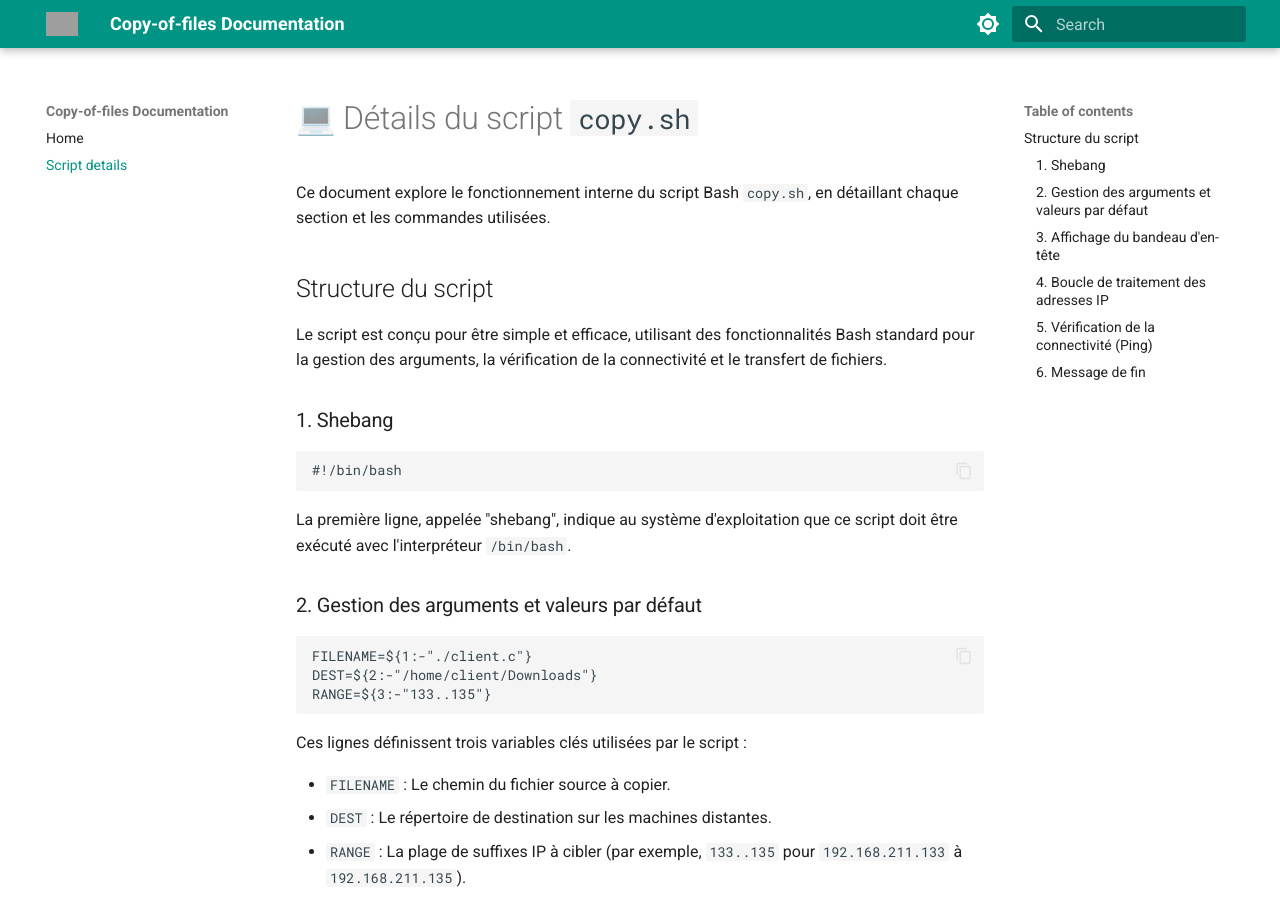
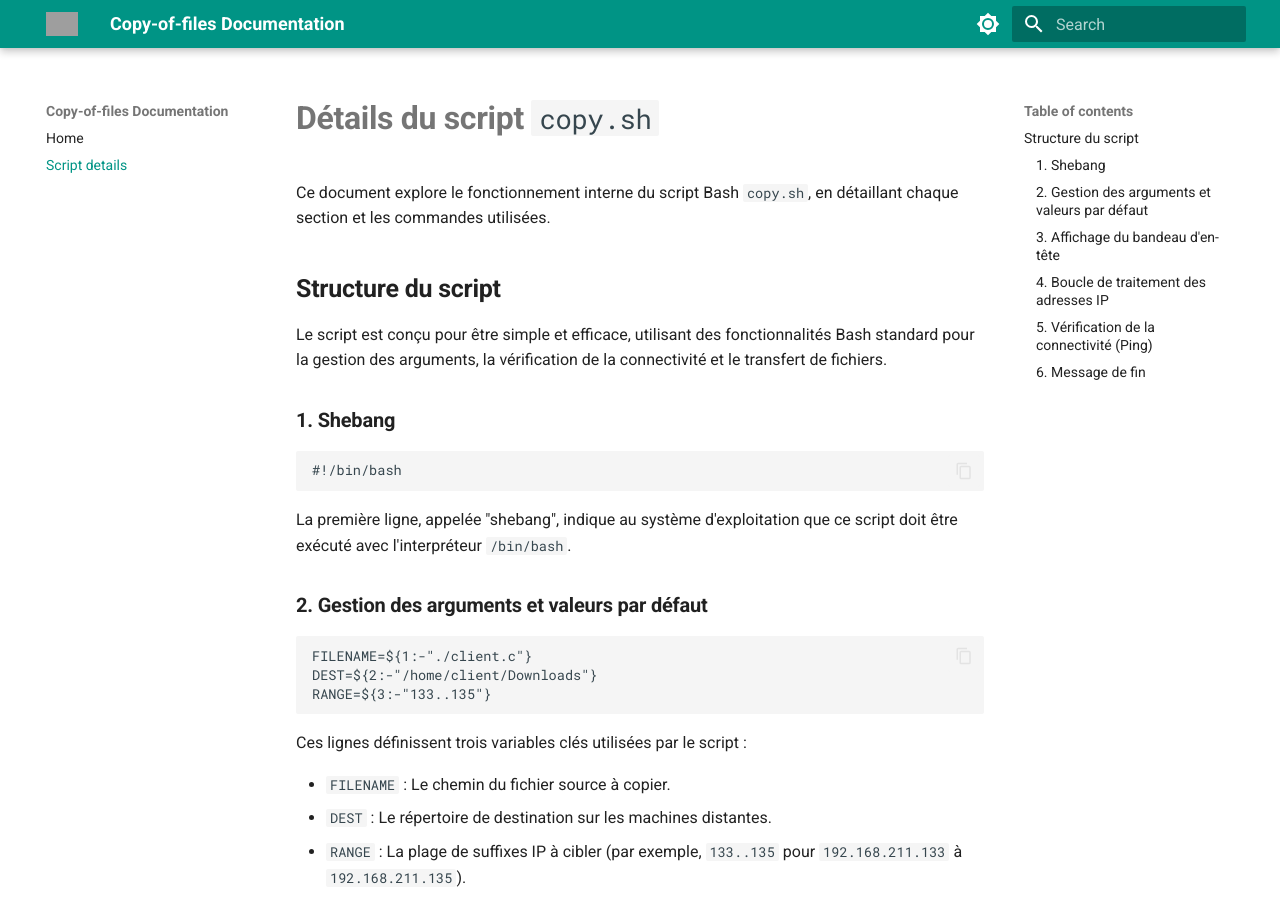
Before and after one commit to Njiecheu/copy-of-files, an MkDocs documentation site: the page built from docs/script.md, in a window 1280 px wide and 900 px high. Built offline with MkDocs 1.6.1 and Material for MkDocs 9.7.7, drawn with Linux system fonts in a browser that asks for light colours; grey boxes are pictures that could not be loaded.

Commit message:
Update documentation

````diff
--- a/docs/script.md
+++ b/docs/script.md
@@ -1,12 +1,12 @@
-# 💻 Détails du script `copy.sh`
+# **Détails du script** `copy.sh`
 
 Ce document explore le fonctionnement interne du script Bash `copy.sh`, en détaillant chaque section et les commandes utilisées.
 
-## Structure du script
+## **Structure du script**
 
 Le script est conçu pour être simple et efficace, utilisant des fonctionnalités Bash standard pour la gestion des arguments, la vérification de la connectivité et le transfert de fichiers.
 
-### 1. Shebang
+### **1. Shebang**
 
 ```bash
 #!/bin/bash
@@ -14,7 +14,7 @@ Le script est conçu pour être simple et efficace, utilisant des fonctionnalit
 
 La première ligne, appelée "shebang", indique au système d'exploitation que ce script doit être exécuté avec l'interpréteur `/bin/bash`.
 
-### 2. Gestion des arguments et valeurs par défaut
+### **2. Gestion des arguments et valeurs par défaut**
 
 ```bash
 FILENAME=${1:-"./client.c"}
@@ -33,7 +33,7 @@ L'opérateur `${VAR:-default_value}` est une fonctionnalité Bash qui assigne `d
 -   `$1`, `$2`, `$3` représentent les premier, deuxième et troisième arguments passés au script lors de son exécution.
 -   Si un argument est fourni, il est utilisé. Sinon, la valeur par défaut est appliquée.
 
-### 3. Affichage du bandeau d'en-tête
+### **3. Affichage du bandeau d'en-tête**
 
 ```bash
 echo "                          --------------------------------------------------"
@@ -45,7 +45,7 @@ echo "                          ------------------------------------------------
 
 Ces commandes `echo` affichent un bandeau ASCII simple dans le terminal pour indiquer le début de l'opération de copie.
 
-### 4. Boucle de traitement des adresses IP
+### **4. Boucle de traitement des adresses IP**
 
 ```bash
 for i in $(eval echo {$RANGE}); do
@@ -59,7 +59,7 @@ Cette boucle est le cœur du script :
 -   `eval echo {$RANGE}` : C'est une astuce Bash pour générer une séquence numérique à partir de la variable `RANGE`. Par exemple, si `RANGE` est `"133..135"`, `eval echo {$RANGE}` se transforme en `echo {133..135}` qui produit `133 134 135`. La commande `for` itère ensuite sur ces nombres.
 -   `ip="192.168.211.$i"` : Pour chaque nombre `i` dans la plage, cette ligne construit l'adresse IP complète en préfixant `192.168.211.`.
 
-### 5. Vérification de la connectivité (Ping)
+### **5. Vérification de la connectivité (Ping)**
 
 ```bash
     if ping -c 1 -W 1 $ip > /dev/null 2>&1; then
@@ -75,7 +75,7 @@ Cette boucle est le cœur du script :
 -   `if ... then ... else ... fi` : Si le `ping` réussit (code de retour 0), le bloc `then` est exécuté. Sinon, le bloc `else` est exécuté.
 -   `scp ${FILENAME} client@${ip}:${DEST}` : Si l'hôte est joignable, cette commande `scp` (Secure Copy Protocol) copie le fichier spécifié par `FILENAME` vers la machine distante `$ip`, en utilisant l'utilisateur `client` et le répertoire de destination `DEST`.
 
-### 6. Message de fin
+### **6. Message de fin**
 
 ```bash
 echo "done."
````
Also changed, not shown: docs/index.md (+6 -6 lines).
